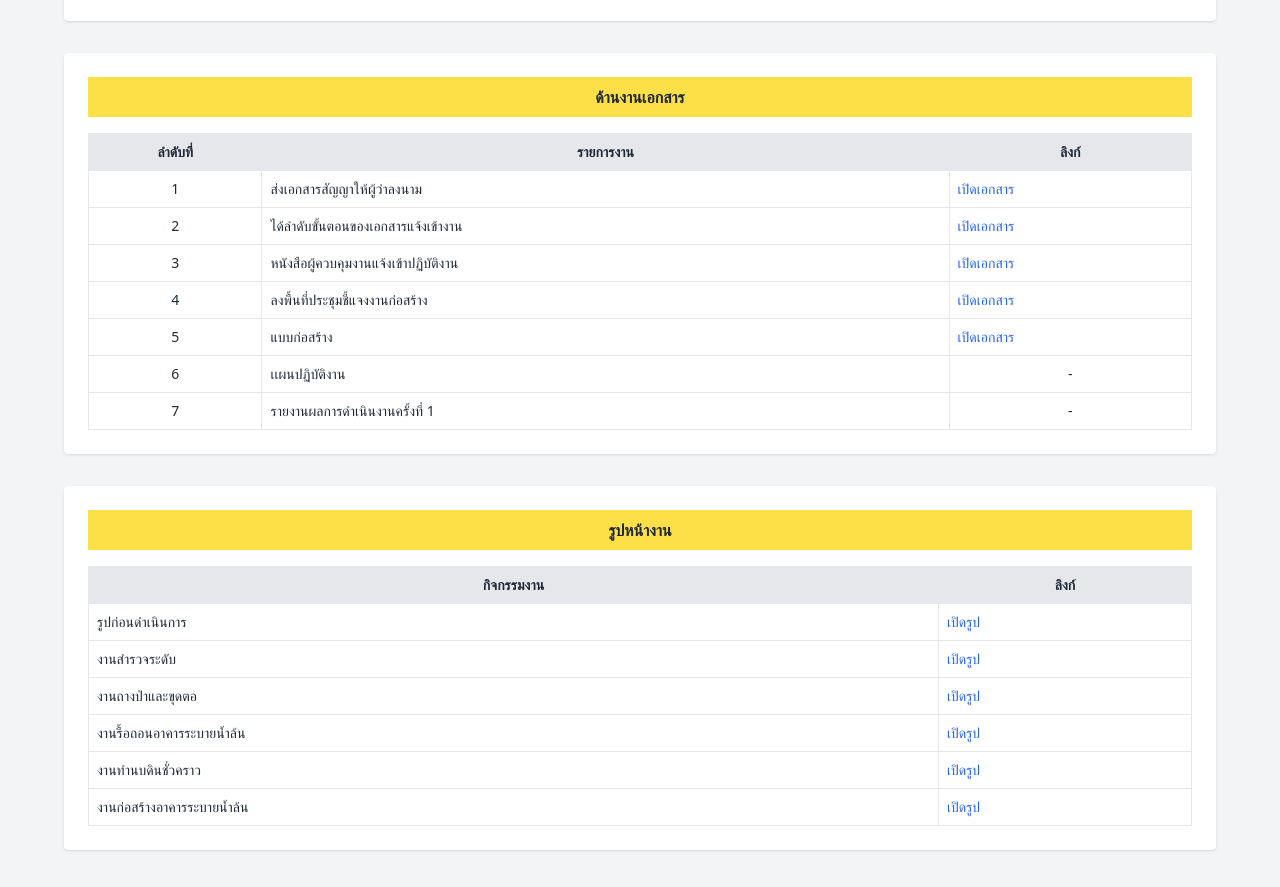
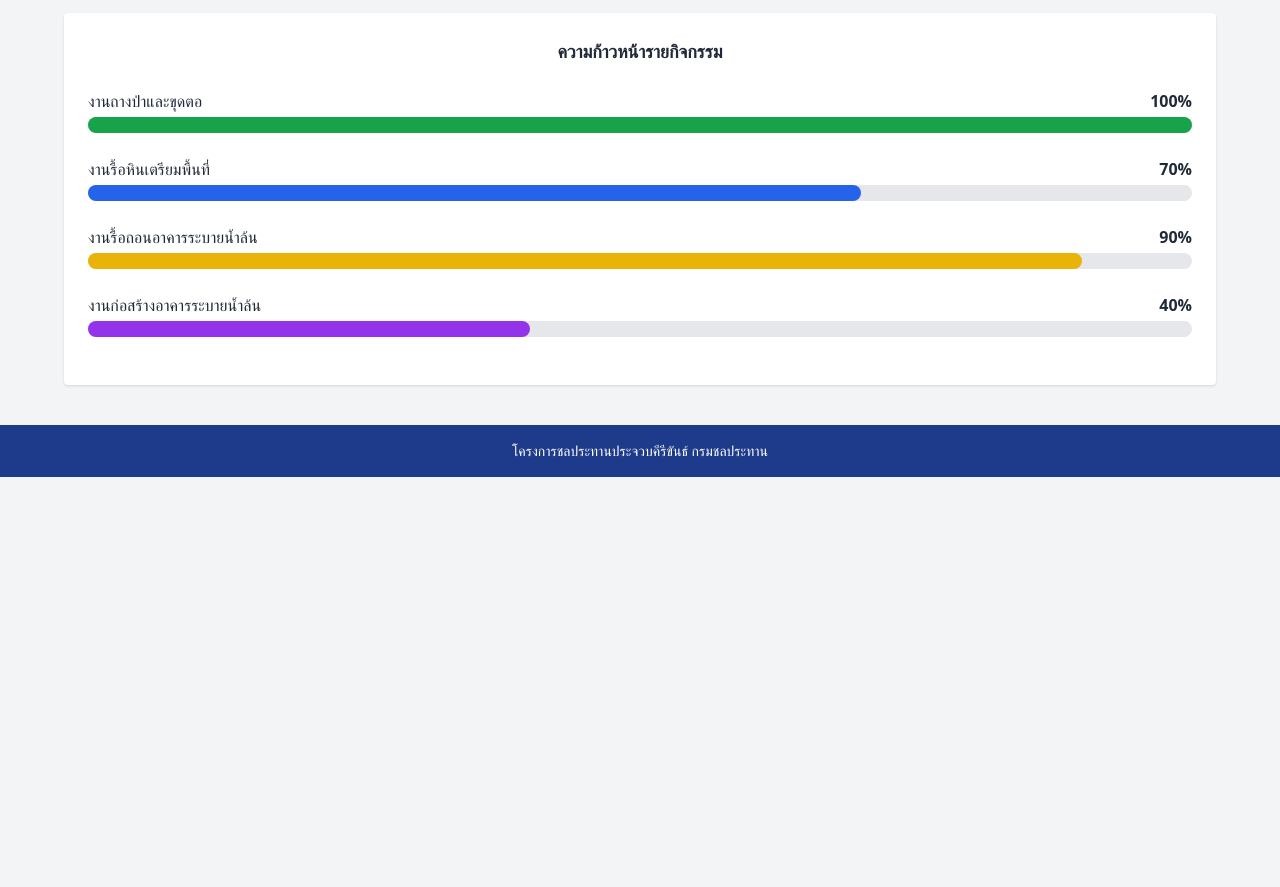
Before and after one commit to yotinth-dev/khaokanhok-water-project, a plain HTML site: page index.html in a window 1280 px wide. Shown: the part 263-1150 px from the top of the page. After the commit the page ends 800 px from the top, so only its background shows below. Drawn offline with nearby package versions, Linux system fonts and the light colour scheme.

Commit message:
Update index.html

```diff
--- a/index.html
+++ b/index.html
@@ -2,148 +2,94 @@
 <html lang="th">
 <head>
 <meta charset="UTF-8">
-<title>โครงการปรับปรุงเพิ่มประสิทธิภาพการเก็บกักน้ำ อ่างเก็บน้ำเขาคันหอก</title>
+<meta name="viewport" content="width=device-width, initial-scale=1.0">
+<title>Dashboard โครงการอ่างเก็บน้ำเขาคันหอก</title>
 <script src="https://cdn.tailwindcss.com"></script>
 </head>
 
 <body class="bg-gray-100 text-gray-800">
 
 <!-- ===== Header ===== -->
-<header class="bg-blue-700 text-white text-center py-6">
-  <h1 class="text-xl font-bold">
-    โครงการปรับปรุงเพิ่มประสิทธิภาพการเก็บกักน้ำ<br>
-    อ่างเก็บน้ำเขาคันหอก พร้อมระบบส่งน้ำและอาคารประกอบ
+<header class="bg-blue-800 text-white text-center py-6 shadow-lg">
+  <h1 class="text-xl md:text-2xl font-bold">
+    Dashboard ความก้าวหน้าโครงการ<br>
+    อ่างเก็บน้ำเขาคันหอก
   </h1>
 </header>
 
-<!-- ===== Project Overview ===== -->
-<section class="bg-white max-w-6xl mx-auto mt-6 p-6 rounded shadow text-center">
-  <h2 class="text-lg font-bold mb-2">ภาพรวมโครงการ</h2>
-  <p class="mb-4">
-    โครงการเพื่อเพิ่มศักยภาพการเก็บกักน้ำและความมั่นคงด้านทรัพยากรน้ำในพื้นที่
-  </p>
-  <span class="inline-flex items-center gap-2 bg-green-100 text-green-700 px-4 py-1 rounded-full">
-    ● อยู่ระหว่างดำเนินการ
-  </span>
+<!-- ===== Summary Cards ===== -->
+<section class="max-w-6xl mx-auto mt-6 grid md:grid-cols-3 gap-6 px-4">
+
+  <div class="bg-white p-6 rounded shadow text-center">
+    <p class="text-gray-500">ความก้าวหน้ารวม</p>
+    <h2 class="text-3xl font-bold text-blue-700">58%</h2>
+  </div>
+
+  <div class="bg-white p-6 rounded shadow text-center">
+    <p class="text-gray-500">ระยะเวลาดำเนินการ</p>
+    <h2 class="text-xl font-semibold">ม.ค. 2569 - ธ.ค. 2569</h2>
+  </div>
+
+  <div class="bg-white p-6 rounded shadow text-center">
+    <p class="text-gray-500">สถานะ</p>
+    <span class="inline-block bg-green-100 text-green-700 px-4 py-1 rounded-full font-semibold">
+      อยู่ระหว่างดำเนินการ
+    </span>
+  </div>
+
 </section>
 
-<!-- ===== Documents Section ===== -->
+<!-- ===== Progress Section ===== -->
 <section class="max-w-6xl mx-auto mt-8 bg-white p-6 rounded shadow">
-  <h2 class="bg-yellow-300 text-center font-bold py-2 mb-4">
-    ด้านงานเอกสาร
+
+  <h2 class="text-lg font-bold mb-6 text-center">
+    ความก้าวหน้ารายกิจกรรม
   </h2>
 
-  <table class="w-full border border-gray-400 text-sm">
-    <thead class="bg-gray-200">
-      <tr>
-        <th class="border p-2">ลำดับที่</th>
-        <th class="border p-2">รายการงาน</th>
-        <th class="border p-2">ลิงก์</th>
-      </tr>
-    </thead>
-    <tbody>
-      <tr>
-        <td class="border p-2 text-center">1</td>
-        <td class="border p-2">ส่งเอกสารสัญญาให้ผู้ว่าลงนาม</td>
-        <td class="border p-2 text-blue-600">
-          <a href="https://drive.google.com/drive/folders/1d5Ewh8V4Cu1I3lQusBCPIgqpP0IFNjrA" target="_blank">เปิดเอกสาร</a>
-        </td>
-      </tr>
-      <tr>
-        <td class="border p-2 text-center">2</td>
-        <td class="border p-2">ได้ลำดับขั้นตอนของเอกสารแจ้งเข้างาน</td>
-        <td class="border p-2 text-blue-600">
-          <a href="https://drive.google.com/file/d/1iysi71gzeP8gss8MobKHwavD1qEzWpLj/view" target="_blank">เปิดเอกสาร</a>
-        </td>
-      </tr>
-      <tr>
-        <td class="border p-2 text-center">3</td>
-        <td class="border p-2">หนังสือผู้ควบคุมงานแจ้งเข้าปฏิบัติงาน</td>
-        <td class="border p-2 text-blue-600">
-          <a href="https://drive.google.com/file/d/1_k27l2UX8eZ5AL437NOuP3KkSRaVLJ-A/view" target="_blank">เปิดเอกสาร</a>
-        </td>
-      </tr>
-      <tr>
-        <td class="border p-2 text-center">4</td>
-        <td class="border p-2">ลงพื้นที่ประชุมชี้แจงงานก่อสร้าง</td>
-        <td class="border p-2 text-blue-600">
-          <a href="https://drive.google.com/drive/folders/12quWmPWgSOzKj46ZCAOmq9SzjSGiiHze" target="_blank">เปิดเอกสาร</a>
-        </td>
-      </tr>
-      <tr>
-        <td class="border p-2 text-center">5</td>
-        <td class="border p-2">แบบก่อสร้าง</td>
-        <td class="border p-2 text-blue-600">
-          <a href="https://drive.google.com/drive/folders/18lqE8BdoYI2fh2jVjkVLJzX58Mjr95d2" target="_blank">เปิดเอกสาร</a>
-        </td>
-      </tr>
-      <tr>
-        <td class="border p-2 text-center">6</td>
-        <td class="border p-2">เเผนปฏิบัติงาน</td>
-        <td class="border p-2 text-center">-</td>
-      </tr>
-      <tr>
-        <td class="border p-2 text-center">7</td>
-        <td class="border p-2">รายงานผลการดำเนินงานครั้งที่ 1</td>
-        <td class="border p-2 text-center">-</td>
-      </tr>
-    </tbody>
-  </table>
-</section>
+  <!-- งานถางป่า -->
+  <div class="mb-6">
+    <div class="flex justify-between mb-1">
+      <span>งานถางป่าและขุดตอ</span>
+      <span class="font-semibold">100%</span>
+    </div>
+    <div class="w-full bg-gray-200 rounded-full h-4">
+      <div class="bg-green-600 h-4 rounded-full" style="width: 100%"></div>
+    </div>
+  </div>
 
-<!-- ===== Site Photos ===== -->
-<section class="max-w-6xl mx-auto mt-8 bg-white p-6 rounded shadow">
-  <h2 class="bg-yellow-300 text-center font-bold py-2 mb-4">
-    รูปหน้างาน
-  </h2>
+  <!-- งานรื้อหิน -->
+  <div class="mb-6">
+    <div class="flex justify-between mb-1">
+      <span>งานรื้อหินเตรียมพื้นที่</span>
+      <span class="font-semibold">70%</span>
+    </div>
+    <div class="w-full bg-gray-200 rounded-full h-4">
+      <div class="bg-blue-600 h-4 rounded-full" style="width: 70%"></div>
+    </div>
+  </div>
 
-  <table class="w-full border border-gray-400 text-sm">
-    <thead class="bg-gray-200">
-      <tr>
-        <th class="border p-2">กิจกรรมงาน</th>
-        <th class="border p-2">ลิงก์</th>
-      </tr>
-    </thead>
-    <tbody>
-      <tr>
-        <td class="border p-2">รูปก่อนดำเนินการ</td>
-        <td class="border p-2 text-blue-600">
-          <a href="https://drive.google.com/drive/folders/1dCun1QQMYR67-exqxMENTZW1_Cqa4Sap" target="_blank">เปิดรูป</a>
-        </td>
-      </tr>
-      <tr>
-        <td class="border p-2">งานสำรวจระดับ</td>
-        <td class="border p-2 text-blue-600">
-          <a href="https://drive.google.com/drive/folders/1ez8GZtH0f3V6ZVEL7ESYkgvKWsWckUMV" target="_blank">เปิดรูป</a>
-        </td>
-      </tr>
-      <tr>
-        <td class="border p-2">งานถางป่าและขุดตอ</td>
-        <td class="border p-2 text-blue-600">
-          <a href="https://drive.google.com/drive/folders/1ubOrdsb7X_lkRoSDE7h04yGr0fg27G2Q" target="_blank">เปิดรูป</a>
-        </td>
-      </tr>
-      <tr>
-        <td class="border p-2">งานรื้อถอนอาคารระบายน้ำล้น</td>
-        <td class="border p-2 text-blue-600">
-          <a href="https://drive.google.com/drive/folders/1ZEh4Sny060PLYvPlkOQ8vZT37Ek_fjIL" target="_blank">เปิดรูป</a>
-        </td>
-      </tr>
-      <tr>
-  <td class="border p-2">งานทำนบดินชั่วคราว</td>
-  <td class="border p-2 text-blue-600">
-    <a href="https://drive.google.com/drive/folders/1xvhDMX1R38gPG4JhSpRtSQHDW8Mz_6Nj?usp=drive_link" target="_blank">เปิดรูป</a>
-  </td>
-</tr>
-</tr>
-  <td class="border p-2">งานก่อสร้างอาคารระบายน้ำล้น</td>
-  <td class="border p-2 text-blue-600">
-      <a href="https://drive.google.com/drive/folders/1ims_3Lbxj44OsQlIryzadayoQTln5Yg1?usp=drive_link" target="_blank">เปิดรูป</a>
-  </td>
-  </tr>
-  </tr>
-    </tbody>
-  </table>
+  <!-- งานรื้อถอน -->
+  <div class="mb-6">
+    <div class="flex justify-between mb-1">
+      <span>งานรื้อถอนอาคารระบายน้ำล้น</span>
+      <span class="font-semibold">90%</span>
+    </div>
+    <div class="w-full bg-gray-200 rounded-full h-4">
+      <div class="bg-yellow-500 h-4 rounded-full" style="width: 90%"></div>
+    </div>
+  </div>
+
+  <!-- งานก่อสร้าง -->
+  <div class="mb-6">
+    <div class="flex justify-between mb-1">
+      <span>งานก่อสร้างอาคารระบายน้ำล้น</span>
+      <span class="font-semibold">40%</span>
+    </div>
+    <div class="w-full bg-gray-200 rounded-full h-4">
+      <div class="bg-purple-600 h-4 rounded-full" style="width: 40%"></div>
+    </div>
+  </div>
+
 </section>
 
 <!-- ===== Footer ===== -->
```
